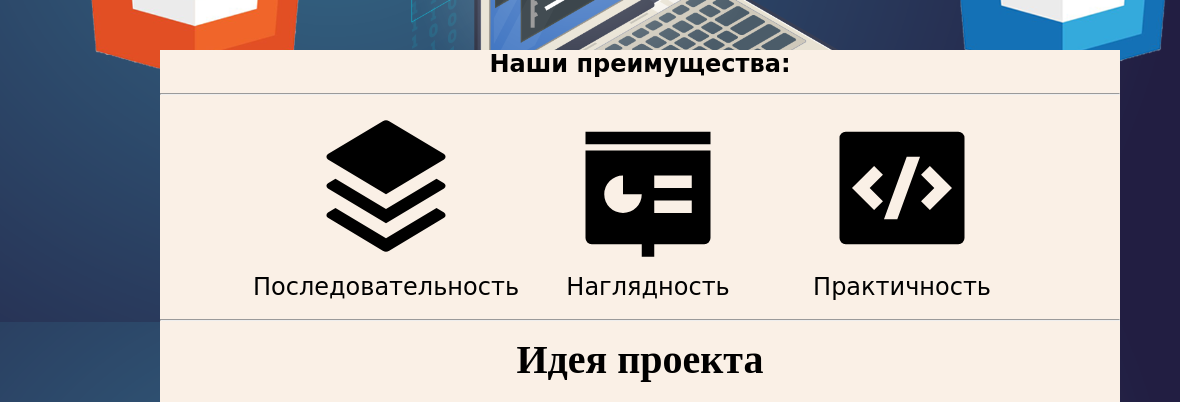
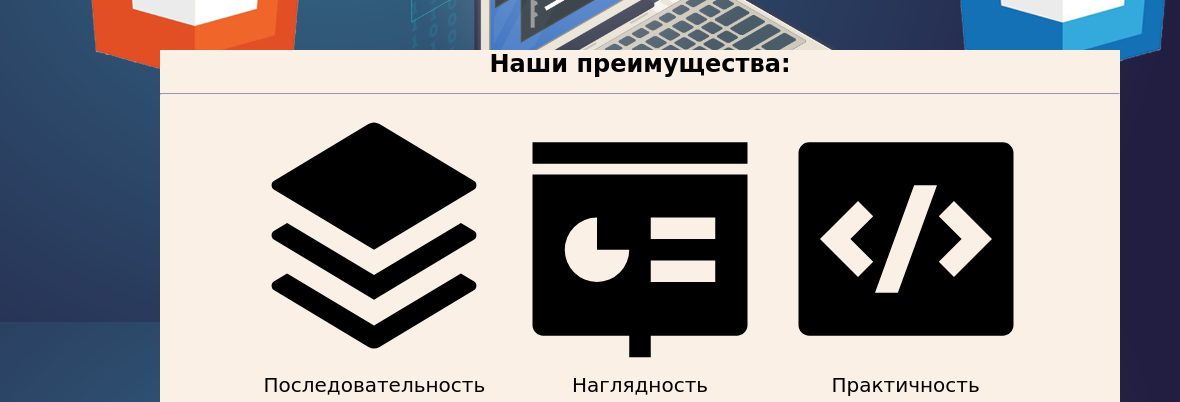
Before and after one commit to Opertheshygod/Firstpage, a plain HTML site: page index.html in a window 1280 px wide. Shown: the part 398-800 px from the top of the page, 0-1180 px from the left. Drawn offline with Linux system fonts and the light colour scheme.

Commit message:
Адаптировал преимущества

```diff
--- a/index.html
+++ b/index.html
@@ -25,18 +25,18 @@
         <p class="advantages"><b> Наши преимущества:</b></p>
         <hr>
         <div class="advantages">
-            <table align="center">
-                <thead>
-                    <th><div class="advantages-items"><img src="images/stack_layers_icon_207566.svg" alt=""></div></th>
-                    <th><div class="advantages-items"><img src="images/slideshow_blackboard_multimedia_icon_207569.svg" alt=""></div></th>
-                    <th><div class="advantages-items"><img src="images/code_box_icon_207329.svg" alt=""></div></th>
-                </thead>
-                <tbody>
-                    <td>Последовательность</td>
-                    <td>Наглядность</td>
-                    <td>Практичность</td>
-                </tbody>
-            </table>
+            <div class="advantages1">
+                <img src="images/stack_layers_icon_207566.svg" alt="">
+                Последовательность
+            </div>
+            <div class="advantages1">
+                <img src="images/slideshow_blackboard_multimedia_icon_207569.svg" alt="">
+                Наглядность
+            </div>
+            <div class="advantages1">
+                <img src="images/code_box_icon_207329.svg" alt="">
+                Практичность
+            </div>
         </div>
         <hr class="zero-margin">
     </div>
--- a/style.css
+++ b/style.css
@@ -98,3 +98,10 @@ main > p{
     height: 150px;
     margin: 0px 50px 0px 50px;
 }
+
+.advantages1{
+    display: inline-block;
+    width: 30%;
+    font-size: 20px;
+    min-width: 148px;
+}
```
